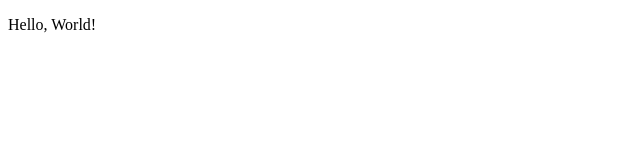
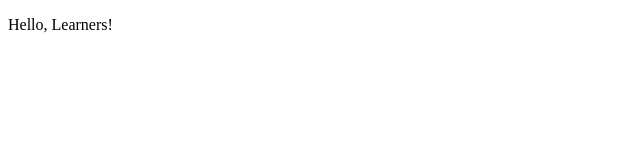
Before and after one commit to cs-sean/gitpod-curiosity, a website: page index.html in a window 1280 px wide. Shown: the full height of the page, 0-640 px from the left. Drawn offline with Linux system fonts and the light colour scheme.

Commit message:
switch to live-server

```diff
--- a/index.html
+++ b/index.html
@@ -6,6 +6,6 @@
     <title>Our test page</title>
   </head>
   <body>
-    <p>Hello, World!</p>
+    <p>Hello, Learners!</p>
   </body>
 </html>
--- a/package.json
+++ b/package.json
@@ -4,7 +4,7 @@
   "description": "",
   "main": "index.js",
   "scripts": {
-    "serve": "node ./node_modules/.bin/http-server"
+    "serve": "live-server"
   },
   "repository": {
     "type": "git",
```
Also changed, not shown: 2 other files.
